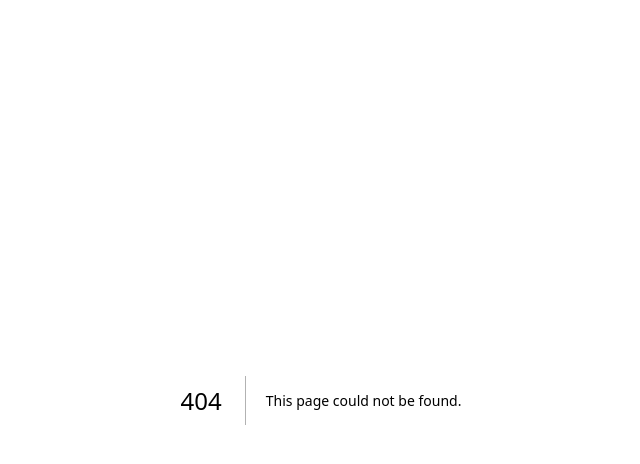
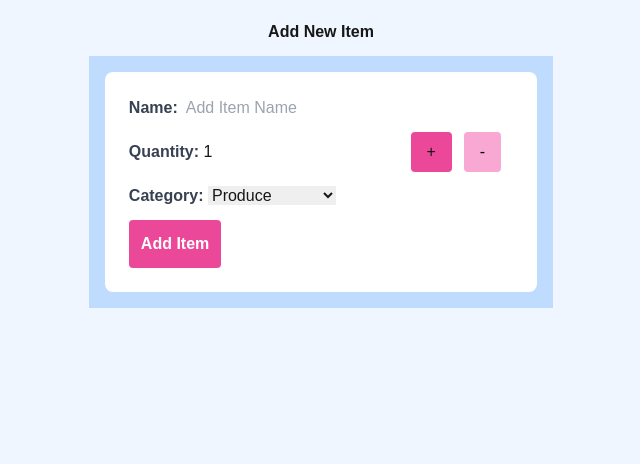
Before and after one commit to ishamjotkaur/cprg306-assignments, a Next.js app: page /week-5 in a window 1280 px wide. Before the commit this address had no page. Shown: the top 464 px of the page, without its empty margins (319-959 px from the left). Built offline with nearby package versions, Linux system fonts and the light colour scheme.

Commit message:
Added week-5

```diff
--- a/app/page.js
+++ b/app/page.js
@@ -6,6 +6,7 @@ export default function Home() {
       <p> <Link href="/week-2"> Go to Week-2!</Link> </p>
       <p> <Link href="/week-3"> Go to Week-3!</Link> </p>
       <p> <Link href="/week-4"> Go to Week-4!</Link> </p>
+      <p> <Link href="/week-5"> Go to Week-5!</Link> </p>
      </main>
   );
 }
--- /dev/null
+++ b/app/week-5/new-item.js
@@ -0,0 +1,63 @@
+"use client" ;
+import {useState} from  'react';
+
+export default function NewItem() {
+    const [name, setName] = useState('');
+    const [quantity, setQuantity] = useState(1);
+    const [category, setCategory] = useState("produce");
+
+    const handleFormSubmit = (e) => {
+        e.preventDefault();
+        const newItem = { name, quantity, category};
+        console.log(newItem);
+        alert (`New item added: ${name} - ${quantity} - ${category}`);
+        setName ('');
+        setQuantity (1);
+        setCategory ("produce");
+    };
+
+    const increment = () => {
+        if (quantity < 20 ){
+            setQuantity(preQuantity => preQuantity+1);
+        }
+    }
+    const decrement = () => {
+        if (quantity > 1 ){
+            setQuantity(preQuantity => preQuantity-1);
+        }
+    }
+    return (
+        <div className='p-4 bg-blue-200 items-center space-x-5 '>
+        <form onSubmit={handleFormSubmit}className="p-6 bg-white rounded-lg space-y-3">
+            <label className='block'>
+        <span className="text-gray-700 font-semibold">Name: </span>
+            <input type="text" value={name} onChange={(e) => setName(e.target.value )} placeholder= " Add Item Name"/>
+            </label>
+            <label className='block'>
+            <span className="text-gray-700 font-semibold">Quantity: </span>
+            <input type="text" value={quantity} onChange={(e) => setQuantity(e.target)} placeholder="Quantity"/>
+            <button  type='button' onClick={increment} disabled={quantity == 20} className='px-4 py-2 bg-pink-500 test-black rounded disabled:bg-pink-300 mr-3'> + </button>
+            <button type='button' onClick={decrement} disabled={quantity == 1} className='px-4 py-2 bg-pink-500 text-black rounded disabled:bg-pink-300 mr-3'> - </button>
+            </label>
+            <label className='block'>
+            <span className="text-gray-700 font-semibold">Category: </span>
+            <select value={category} onChange={(e) => setCategory(e.target.value)}>
+                <option value="produce">Produce</option>
+                <option value="Dairy">Dairy</option>
+                <option value="Bakery">Bakery</option>
+                <option value="Meat">Meat</option>
+                <option value="Frozen Foods">Frozen Foods</option>
+                <option value="Canned Goods">Canned Goods</option>\
+                <option value="Dry Goods">Dry Goods</option>
+                <option value="Beverages">Beverages</option>
+                <option value="Snacks">Snacks</option>
+                <option value="Household">Household</option>
+                <option value="Other">Other</option>
+            </select>
+            </label>
+            <button type="submit" className="bg-pink-500 hover:bg-blue-600 text-white font-bold py-3 px-3 rounded">Add Item</button>
+            </form>
+
+        </div>
+    )
+}
--- /dev/null
+++ b/app/week-5/page.js
@@ -0,0 +1,10 @@
+import NewItem from "./new-item";
+
+export default function Page() {
+    return(
+        <div className="flex flex-col items-center h-screen bg-blue-50 p-5">
+            <h1 className="font-bold mb-3 ">Add New Item</h1>
+            <NewItem />
+        </div>
+    )
+}
```
